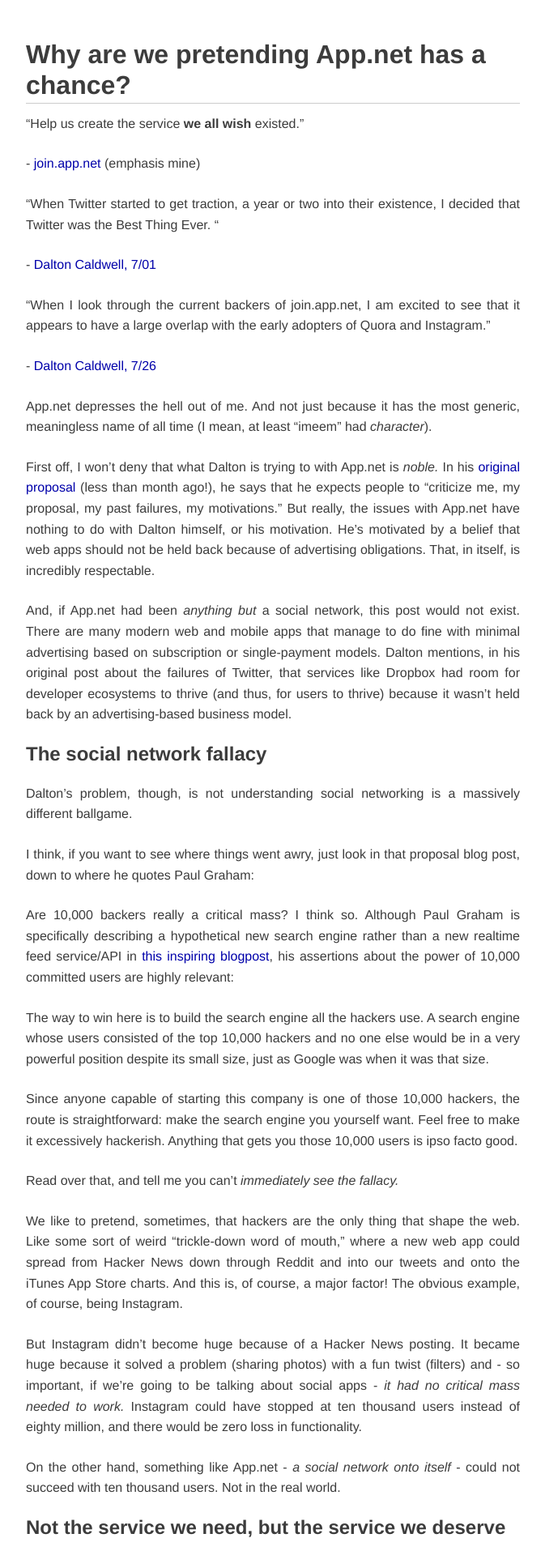
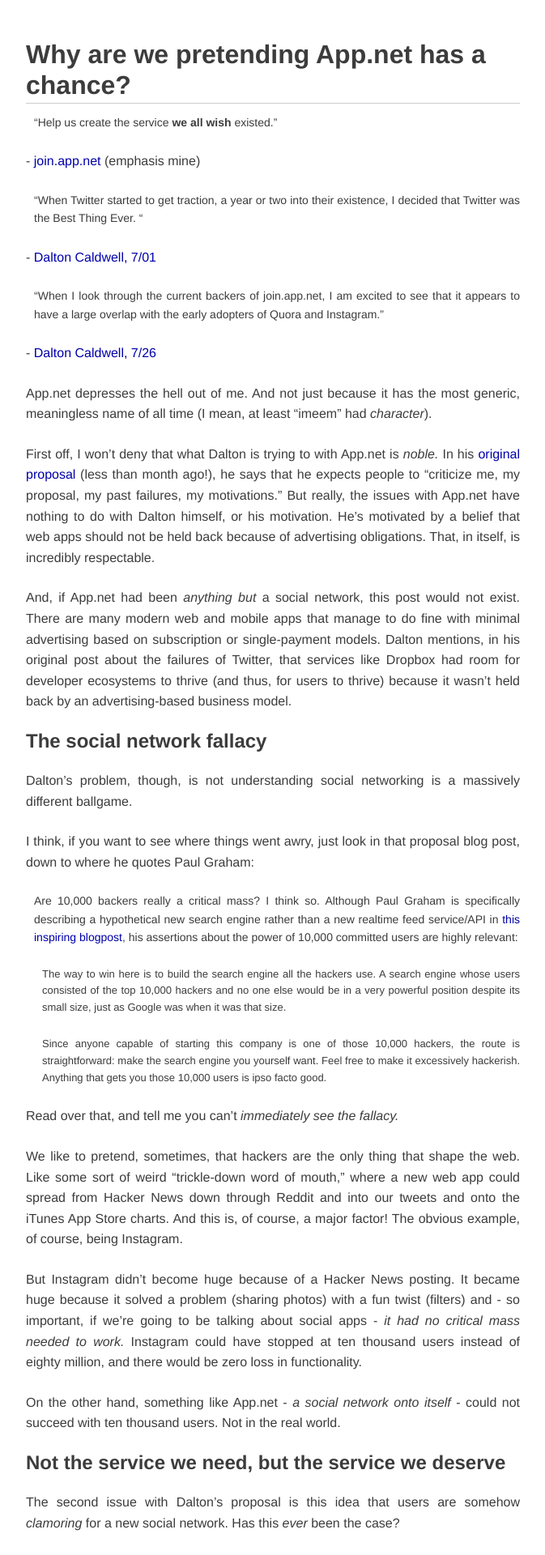
Before and after one commit to thomasboyt/thomasboyt.github.com, a Jekyll site: the page built from extras/appdotnet.md, in a window 1280 px wide. Shown: the top 1920 px of the page at 81% size, without its empty margins (303-976 px from the left). Built offline with Jekyll 4.4.1, drawn with Linux system fonts in a browser that asks for light colours; nearby versions of some CDN libraries; library files that are not in the unit come from our copies.

Commit message:
block quotes

```diff
--- a/css/screen.css
+++ b/css/screen.css
@@ -208,6 +208,14 @@
 			border: none;
 		}
 
+	#post blockquote {
+		margin-left:10px;
+		font-size:14px;
+	}
+	#post blockquote > blockquote {
+		font-size:13px !important;
+	}
+
 	#post a:visited {
 		color: #a0a;
 	}
```
